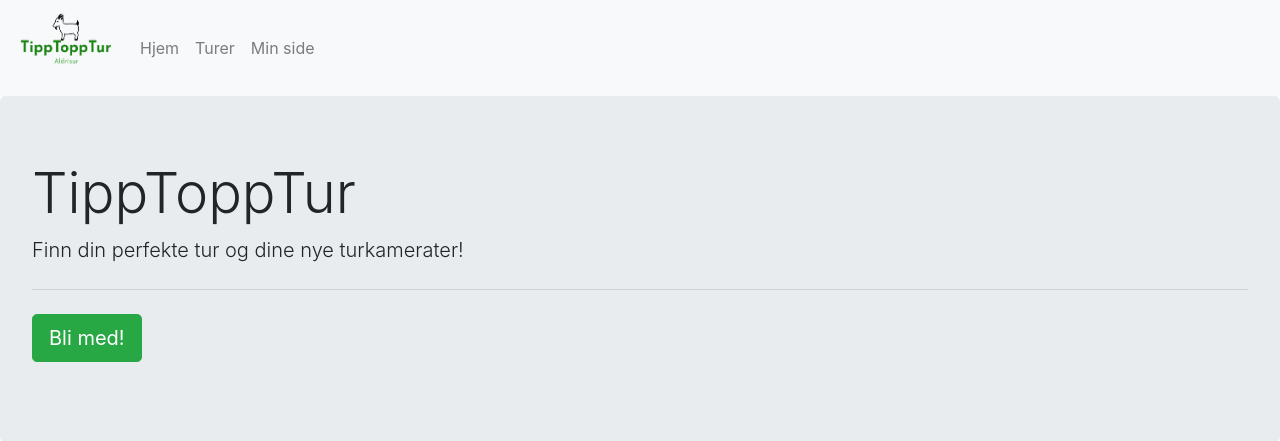
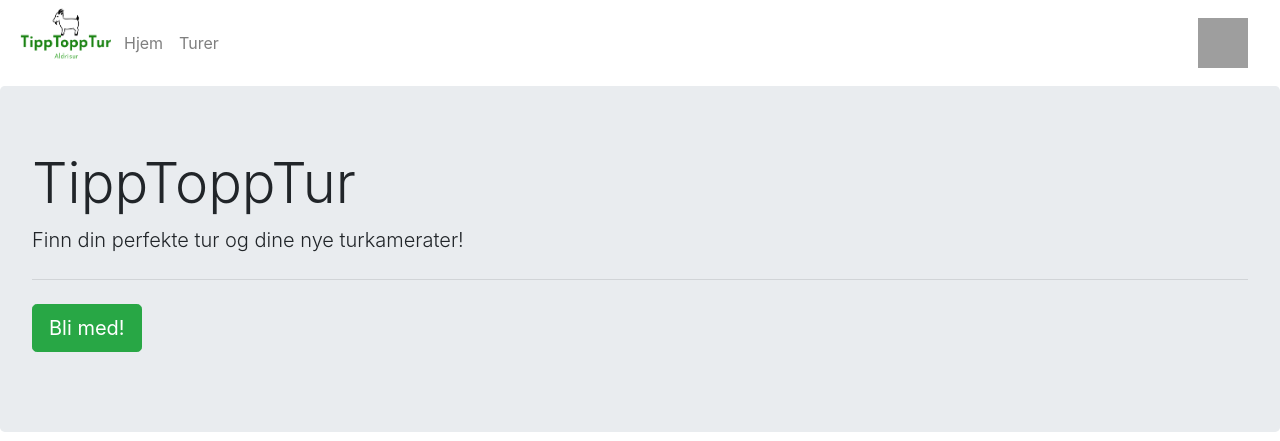
Before and after one commit to ingebjorgtorresen/TippToppTur, a Django app: page / in a window 1280 px wide. Shown: the top 441 px of the page. Run offline with Django 4.2, Linux system fonts and the light colour scheme; some libraries are stand-ins or nearby versions; grey boxes are pictures that could not be loaded.

Commit message:
feat (#9) - - Add profile icon to navbar - Might change later

```diff
--- a/templates/navbar.html
+++ b/templates/navbar.html
@@ -1,6 +1,6 @@
 <link rel="stylesheet" href="https://stackpath.bootstrapcdn.com/bootstrap/4.3.1/css/bootstrap.min.css" integrity="sha384-ggOyR0iXCbMQv3Xipma34MD+dH/1fQ784/j6cY/iJTQUOhcWr7x9JvoRxT2MZw1T" crossorigin="anonymous">
-<nav class="navbar navbar-expand-lg navbar-light bg-light">
 
+<nav class="navbar navbar-expand-lg navbar-light bg-light>
     <a class="navbar-brand" href="{% url 'home' %}">
         {% load static %}
         <img src="{% static 'images/logo.png' %}" width="100" height="70" alt="">
@@ -8,7 +8,7 @@
   <button class="navbar-toggler" type="button" data-toggle="collapse" data-target="#navbarNav" aria-controls="navbarNav" aria-expanded="false" aria-label="Toggle navigation">
     <span class="navbar-toggler-icon"></span>
   </button>
-  <div class="collapse navbar-collapse" id="navbarNav">
+  <div class="collapse navbar-collapse justify-content-between" id="navbarNav">
     <ul class="navbar-nav">
       <li class="nav-item">
         <a class="nav-link" href="{% url 'home' %}">Hjem</a>
@@ -16,10 +16,11 @@
       <li class="nav-item">
         <a class="nav-link" href="{% url 'trips' %}">Turer</a>
       </li>
-      <li class="nav-item">
-        <a class="nav-link" href="{% url 'mypage' %}">Min side</a>
-      </li>
     </ul>
+    <a class="navbar-brand" href="{% url 'mypage' %}">
+      {% load static %}
+      <img src="{% static 'images/user.png' %}" width="50" height="50" alt="">
+    </a>
   </div>
 </nav>
 <script src="https://code.jquery.com/jquery-3.3.1.slim.min.js" integrity="sha384-q8i/X+965DzO0rT7abK41JStQIAqVgRVzpbzo5smXKp4YfRvH+8abtTE1Pi6jizo" crossorigin="anonymous"></script>
```
